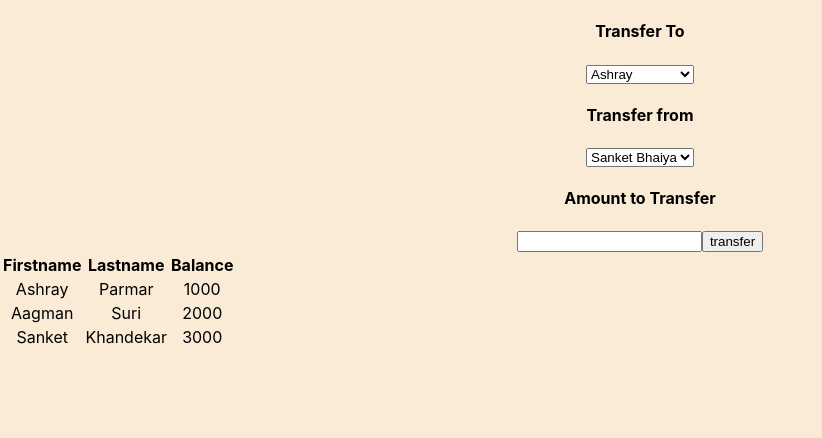
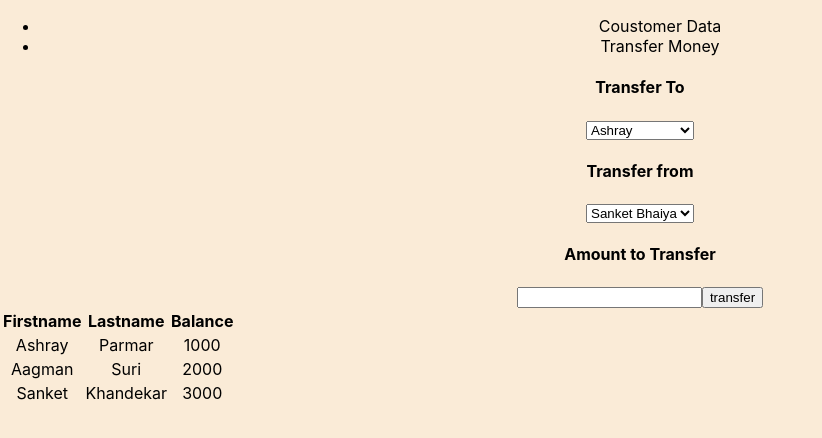
Before and after one commit to AagmanSuri/Banking-System, a React (Create React App) app: page / in a window 1280 px wide. Shown: the top 438 px of the page, without its empty margins (0-822 px from the left). Built offline with nearby package versions, Linux system fonts and the light colour scheme.

Commit message:
components handeled

```diff
--- a/src/App.js
+++ b/src/App.js
@@ -1,6 +1,7 @@
 import { useState } from 'react';
 import Banking1 from './components/Banking/Banking1';
 import Table from './components/Table/Table'
+import Navbar from './components/Navbar/Navbar'
 function App() {
 
    const [balance, setBalance] = useState({
@@ -78,6 +79,7 @@ function App() {
   };
   return (
     <div style={{textAlign:'center'}}>
+      <Navbar/>
       <Banking1 handleForm={handleForm} balance={balance} />
       <Table balance={balance}/>
     </div>
```
Also changed, not shown: src/components/Banking/Banking1.js (+1 -31 lines), src/components/Table/Table.js (+4 -4 lines), src/components/Table.js (deleted).
